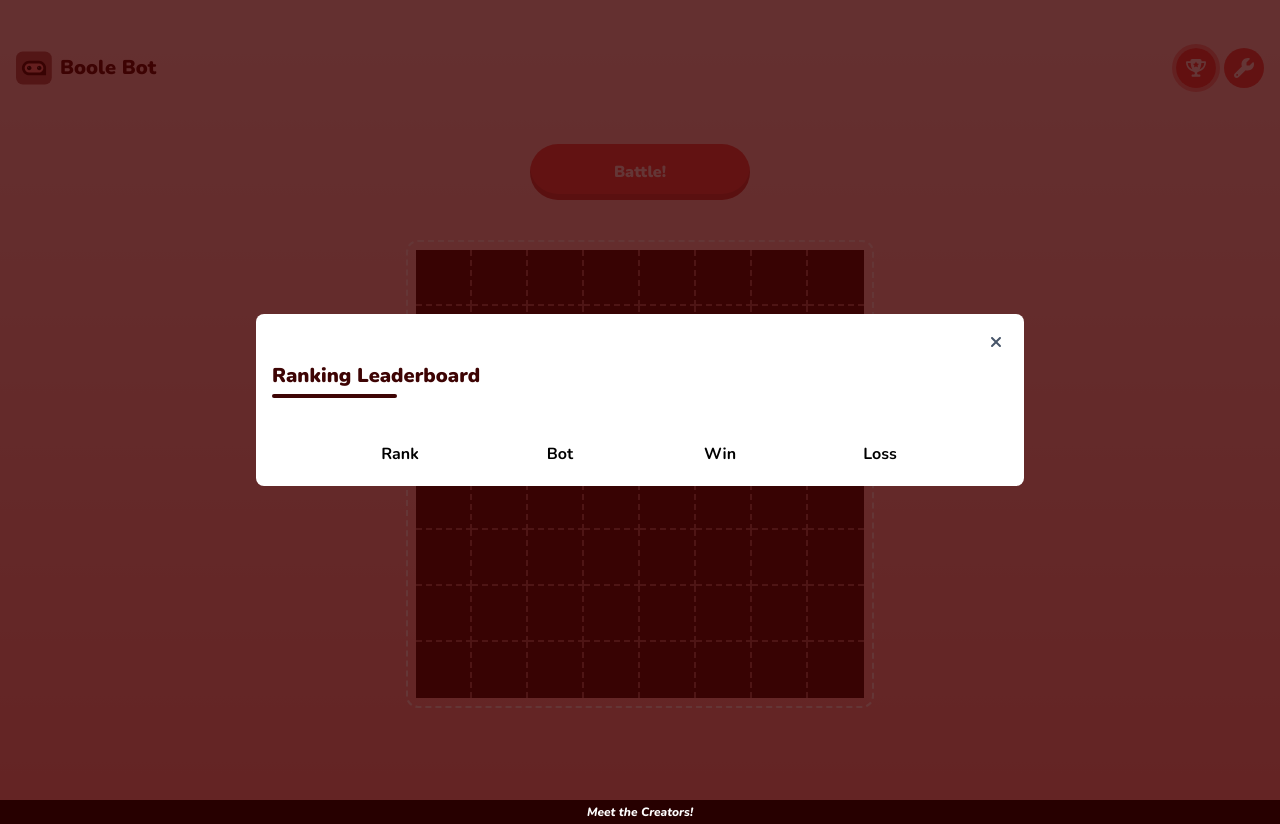
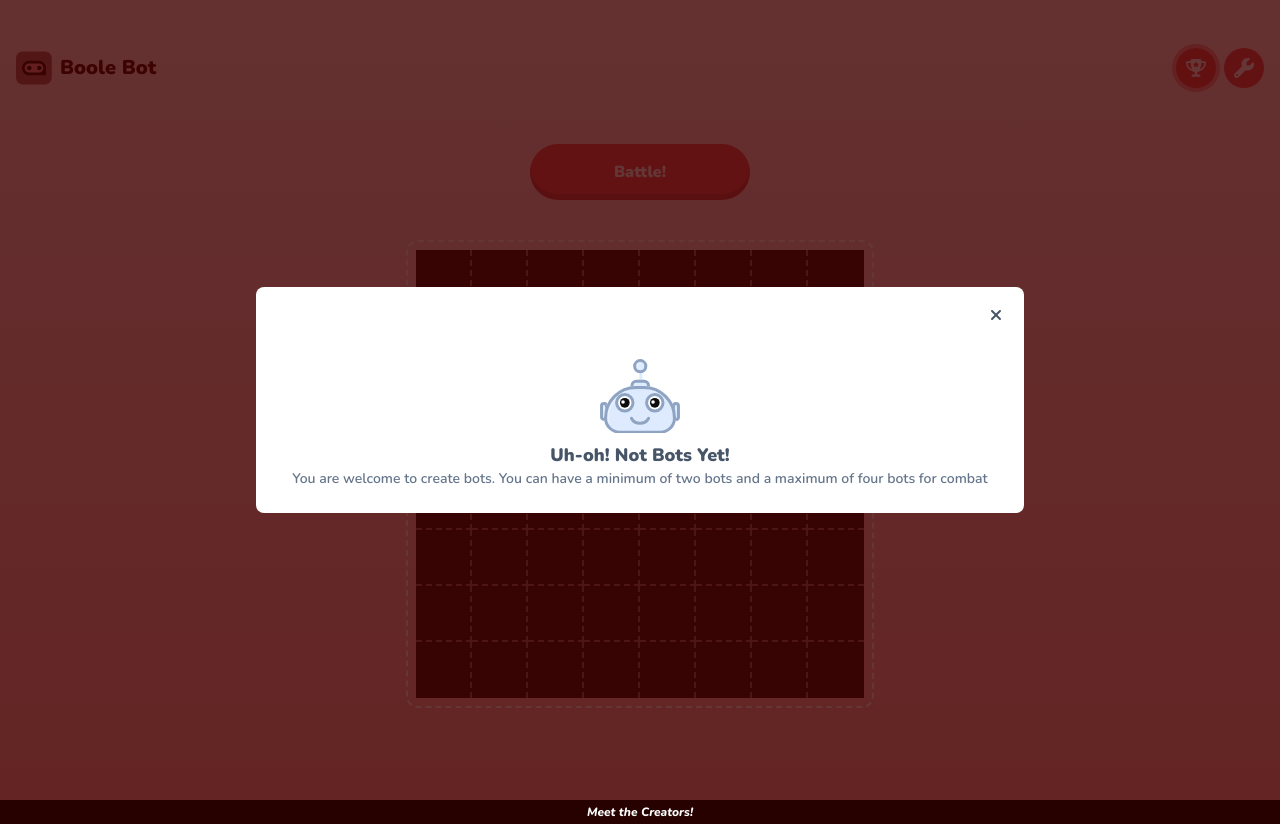
Before and after one commit to chingu-voyages/v44-tier2-team-11, a React (Vite) app: page / in a window 1280 px wide. Both pictures are taken after a click on the button 1196 px from the left and 68 px from the top of the page. Built offline with nearby package versions, Linux system fonts and the light colour scheme.

Commit message:
Add empty state

```diff
--- a/src/components/shared/modals/leaderboards-panel/Leaderboard.jsx
+++ b/src/components/shared/modals/leaderboards-panel/Leaderboard.jsx
@@ -1,21 +1,32 @@
-import React, { useContext, useState } from "react";
-import Modal from "../../../base/Modal.jsx";
-import LeaderboardHeader from "./LeaderboardHeader.jsx";
-import LeaderboardScoreRows from "./LeaderboardScoreRows.jsx";
-import GlobalContext from "../../../../contexts/global-context/global-context.js";
-import ModalTitle from "../../../base/ModalTitle.jsx";
+import React, { useContext, useState } from 'react';
+import Modal from '../../../base/Modal.jsx';
+import LeaderboardHeader from './LeaderboardHeader.jsx';
+import LeaderboardScoreRows from './LeaderboardScoreRows.jsx';
+import GlobalContext from '../../../../contexts/global-context/global-context.js';
+import ModalTitle from '../../../base/ModalTitle.jsx';
+import LeaderboardEmpty from './LeaderboardEmpty.jsx';
 
-// class Leaderboard extends React.Component {
 const Leaderboard = () => {
+  const { bots, showLeaderboard, setShowLeaderboard } =
+    useContext(GlobalContext);
 
-    // render(){
-        const { showLeaderboard, setShowLeaderboard } = useContext(GlobalContext);
+  const onClickCloseModal = () => {
+    setShowLeaderboard(false);
+  };
 
-        const onClickCloseModal = () =>{
-            setShowLeaderboard(false);
+  if (bots.length === 0) {
+    return (
+      <Modal
+        mainContentWrapperClassName="w-11/12 max-w-3xl overflow-hidden"
+        shouldShow={showLeaderboard}
+        onClickCloseModal={onClickCloseModal}
+      >
+        <LeaderboardEmpty />
+      </Modal>
+    );
   }
 
-        return(
+  return (
     <Modal
       mainContentWrapperClassName="w-11/12 max-w-3xl overflow-hidden"
       shouldShow={showLeaderboard}
@@ -24,11 +35,8 @@ const Leaderboard = () => {
       <ModalTitle>Ranking Leaderboard</ModalTitle>
       <LeaderboardHeader />
       <LeaderboardScoreRows />
-
     </Modal>
-
   );
-    // }
-}
+};
 
 export default Leaderboard;
--- /dev/null
+++ b/src/components/shared/modals/leaderboards-panel/LeaderboardEmpty.jsx
@@ -0,0 +1,19 @@
+import BotDynamic from '../../bots/BotDynamic.jsx';
+const LeaderboardEmpty = () => {
+  return (
+    <div className="flex-direction flex flex-col items-center">
+      <span className="mb-2 mt-6 block max-w-[80px]">
+        <BotDynamic baseColor="#ddebff" strokeColor="#8fa4c2" />
+      </span>
+      <h2 className="text-lg font-black text-slate-600">
+        Uh-oh! Not Bots Yet!
+      </h2>
+      <p className="mb-2 text-sm font-semibold text-slate-500">
+        You are welcome to create bots. You can have a minimum of two bots and a
+        maximum of four bots for combat
+      </p>
+    </div>
+  );
+};
+
+export default LeaderboardEmpty;
```
Lines whose indentation alone changed are shown as unchanged.
